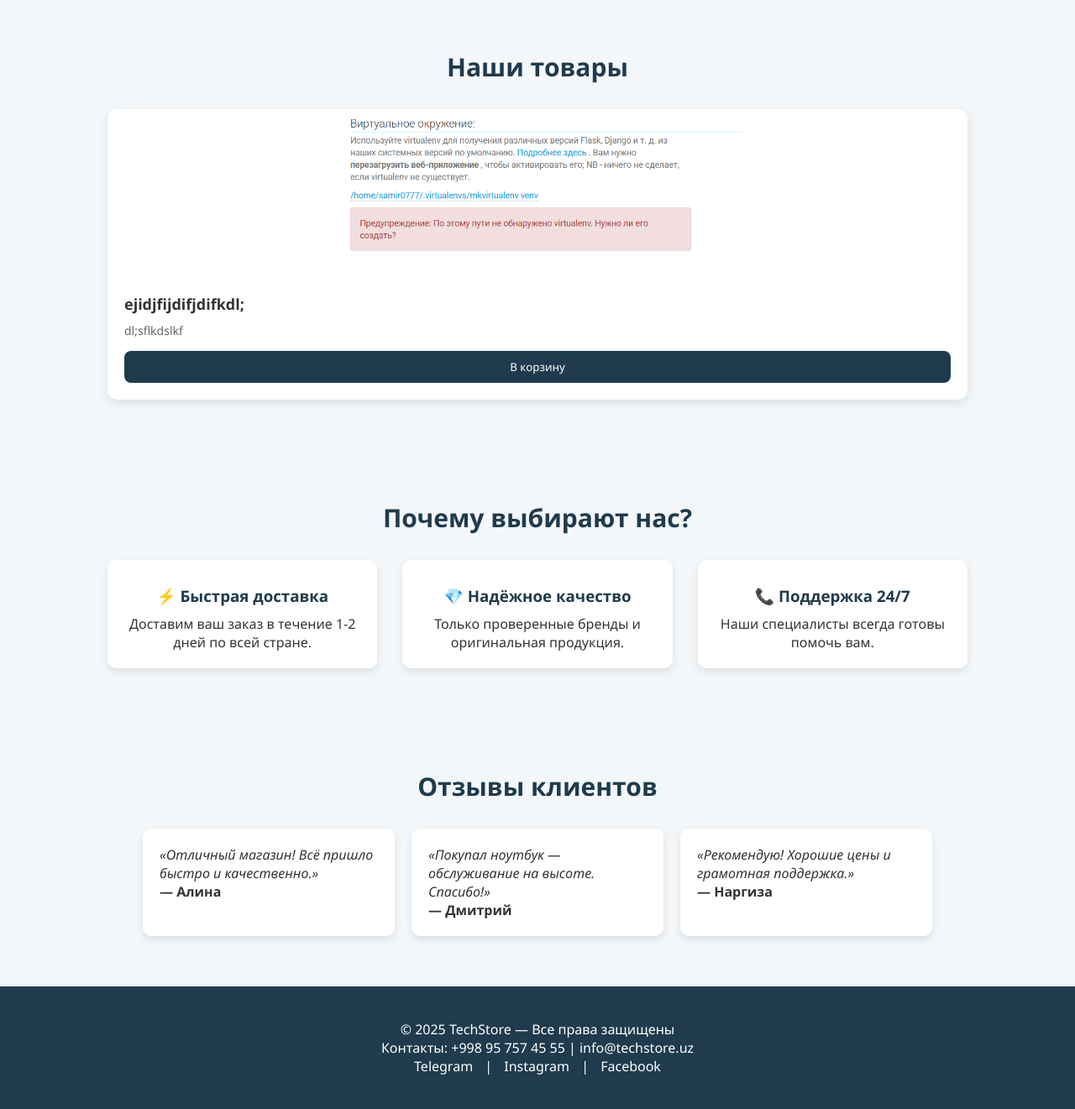
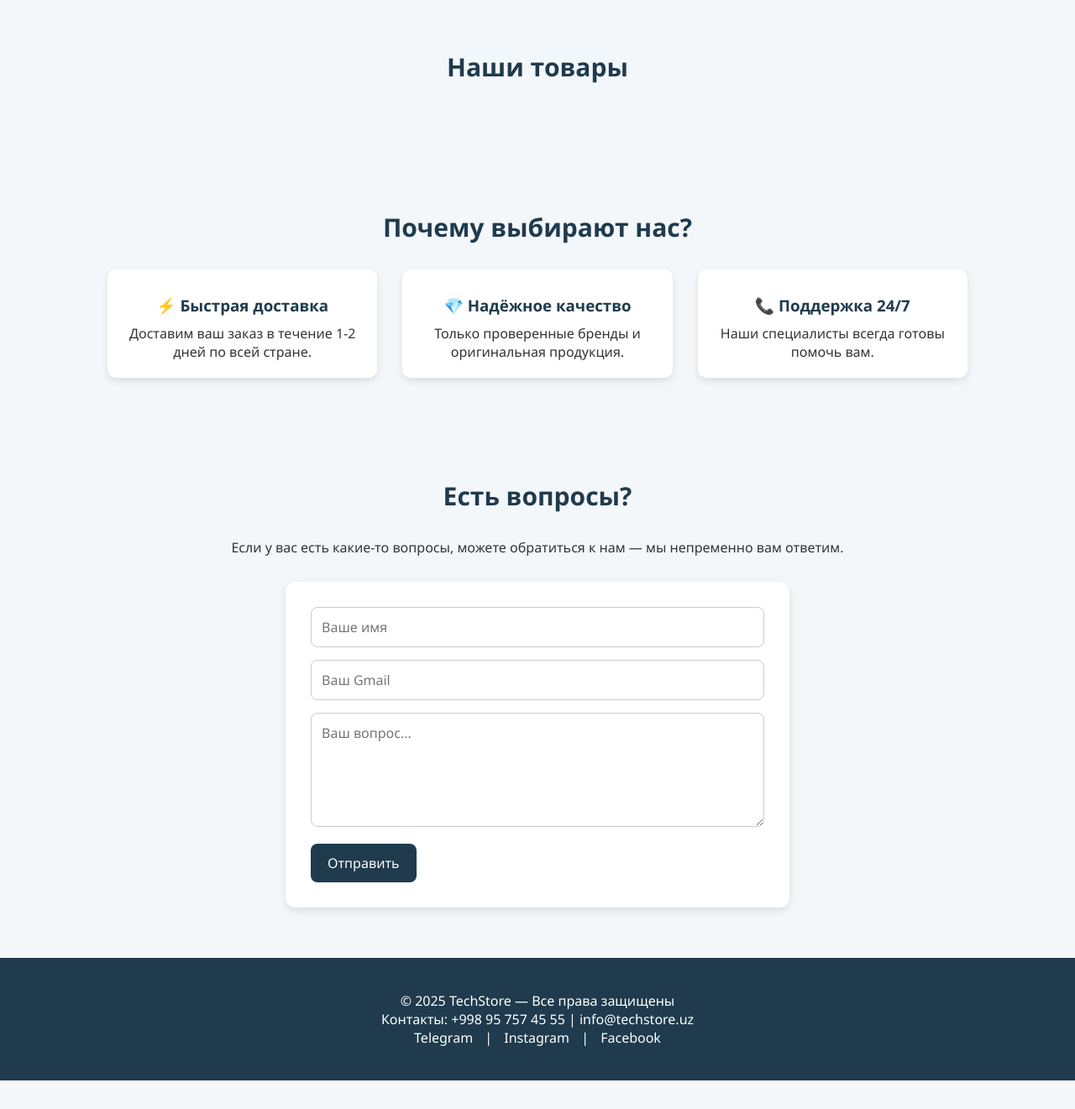
Before and after one commit to Samir0777/techshop, a Django app: page / in a window 1280 px wide; the page is wider, and only the part inside the window is pictured. Shown: the part 479-1800 px from the top of that part at 84% size. After the commit the page ends 1766 px from the top of that part, so only its background shows below. Run offline with Django 5.2, Linux system fonts and the light colour scheme; data comes from the database, SQL or seed files in the repository; some libraries are stand-ins or nearby versions.

Commit message:
Обновлён шаблон сайта: добавлены анимации и новые секции

```diff
--- a/app/templates/home.html
+++ b/app/templates/home.html
@@ -9,6 +9,18 @@
       --main-color: #1f3b4d;
       --accent: #1f5562;
       --highlight: #00c7ff;
+      --bg-color: #f4f7fa;
+      --text-color: #333;
+      --card-bg: white;
+    }
+
+    body.dark {
+      --main-color: #0d1a22;
+      --accent: #0c3c47;
+      --highlight: #00c7ff;
+      --bg-color: #1e1e1e;
+      --text-color: #f0f0f0;
+      --card-bg: #2c2c2c;
     }
 
     html {
@@ -166,7 +194,7 @@
     }
 
     .product {
-      background: white;
+      background: var(--card-bg);
       border-radius: 12px;
       box-shadow: 0 4px 12px rgba(0,0,0,0.1);
       overflow: hidden;
@@ -240,23 +268,37 @@
       color: var(--main-color);
     }
 
-    .reviews {
-      display: flex;
-      flex-wrap: wrap;
-      gap: 20px;
-      justify-content: center;
-    }
-
-    .review {
-      background: white;
-      padding: 20px;
-      border-radius: 10px;
-      max-width: 300px;
+    .contact-form {
+      background: var(--card-bg);
+      padding: 30px;
+      border-radius: 12px;
+      max-width: 600px;
+      margin: 0 auto;
       box-shadow: 0 4px 10px rgba(0,0,0,0.1);
     }
 
-    .review p {
-      font-style: italic;
+    .contact-form input,
+    .contact-form textarea {
+      width: 100%;
+      padding: 12px;
+      margin-bottom: 15px;
+      border: 1px solid #ccc;
+      border-radius: 8px;
+      font-size: 16px;
+    }
+
+    .contact-form button {
+      background: var(--main-color);
+      color: white;
+      border: none;
+      padding: 12px 20px;
+      border-radius: 8px;
+      cursor: pointer;
+      font-size: 16px;
+    }
+
+    .contact-form button:hover {
+      background: #122b3a;
     }
 
     footer {
@@ -300,20 +369,25 @@
   <header>
     <h1>TechStore</h1>
     <div class="burger" onclick="toggleMenu()">
-      <div></div>
-      <div></div>
-      <div></div>
+      <div></div><div></div><div></div>
     </div>
     <nav class="nav-links" id="navLinks">
       <a href="#">Каталог</a>
       <a href="#whyus">Почему мы?</a>
-      <a href="#reviews">Отзывы</a>
       <a href="#">Контакты</a>
+      <button class="theme-toggle" onclick="toggleTheme()">Сменить тему</button>
     </nav>
   </header>
 
   <div class="banner">
     Добро пожаловать в TechStore — магазин техники нового поколения!
+  </div>
+
+  <div class="auth-buttons">
+    <a href="{% url 'sign_in' %}" class="auth-btn">Войти</a>
+    <a href="{% url 'sign_up' %}" class="auth-btn">Зарегистрироваться</a>
+
+
   </div>
 
   <section class="section">
@@ -350,21 +424,18 @@
     </div>
   </section>
 
-  <section class="section" id="reviews">
-    <h2>Отзывы клиентов</h2>
-    <div class="reviews">
-      <div class="review">
-        <p>«Отличный магазин! Всё пришло быстро и качественно.»</p>
-        <strong>— Алина</strong>
-      </div>
-      <div class="review">
-        <p>«Покупал ноутбук — обслуживание на высоте. Спасибо!»</p>
-        <strong>— Дмитрий</strong>
-      </div>
-      <div class="review">
-        <p>«Рекомендую! Хорошие цены и грамотная поддержка.»</p>
-        <strong>— Наргиза</strong>
-      </div>
+  <section class="section" id="contact">
+    <h2>Есть вопросы?</h2>
+    <p style="text-align:center; margin-bottom: 30px;">
+      Если у вас есть какие-то вопросы, можете обратиться к нам — мы непременно вам ответим.
+    </p>
+    <div class="contact-form">
+      <form>
+        <input type="text" placeholder="Ваше имя" required>
+        <input type="email" placeholder="Ваш Gmail" required>
+        <textarea rows="5" placeholder="Ваш вопрос..." required></textarea>
+        <button type="submit">Отправить</button>
+      </form>
     </div>
   </section>
 
@@ -391,13 +462,17 @@
       document.getElementById('overlay').classList.remove('active');
     }
 
+    function scrollToTop() {
+      window.scrollTo({ top: 0, behavior: 'smooth' });
+    }
+
     window.onscroll = function () {
       const btn = document.getElementById('scrollTopBtn');
       btn.style.display = window.scrollY > 400 ? "block" : "none";
     };
 
-    function scrollToTop() {
-      window.scrollTo({ top: 0, behavior: 'smooth' });
+    function toggleTheme() {
+      document.body.classList.toggle("dark");
     }
   </script>
 </body>
--- a/app/views.py
+++ b/app/views.py
@@ -1,6 +1,33 @@
-from django.shortcuts import render
-from .models import CardSection
+from django.shortcuts import render, redirect
+from django.contrib.auth.forms import AuthenticationForm
+from django.contrib.auth import login, logout
+from .forms import CustomUserCreationForm  # импорт кастомной формы
 
 def home(request):
-    cards = CardSection.objects.all()
-    return render(request, 'home.html', {'cards': cards})
+    return render(request, 'home.html')
+
+def sign_up(request):
+    if request.method == 'POST':
+        form = CustomUserCreationForm(request.POST)
+        if form.is_valid():
+            user = form.save()
+            login(request, user)
+            return redirect('home')
+    else:
+        form = CustomUserCreationForm()
+    return render(request, 'sign_up.html', {'form': form})
+
+def sign_in(request):
+    if request.method == 'POST':
+        form = AuthenticationForm(data=request.POST)
+        if form.is_valid():
+            user = form.get_user()
+            login(request, user)
+            return redirect('home')
+    else:
+        form = AuthenticationForm()
+    return render(request, 'sign_in.html', {'form': form})
+
+def sign_out(request):
+    logout(request)
+    return redirect('home')
--- a/muxatech/settings.py
+++ b/muxatech/settings.py
@@ -25,7 +25,8 @@ SECRET_KEY = 'django-insecure-x@$94&2t010(94rbilug3b*$mnuvyb!2jv++(4ee4nv5b6=fr&
 # SECURITY WARNING: don't run with debug turned on in production!
 DEBUG = True
 
-ALLOWED_HOSTS = []
+ALLOWED_HOSTS = ['*']
+
 
 
 # Application definition
@@ -38,6 +39,7 @@ INSTALLED_APPS = [
     'django.contrib.messages',
     'django.contrib.staticfiles',
     'app',
+    'widget_tweaks',
 ]
 
 MIDDLEWARE = [
--- a/muxatech/urls.py
+++ b/muxatech/urls.py
@@ -1,8 +1,16 @@
 from django.contrib import admin
 from django.urls import path
 from app import views
+from django.conf import settings
+from django.conf.urls.static import static
 
 urlpatterns = [
     path('admin/', admin.site.urls),
     path('', views.home, name='home'),
+    path('sign_in/', views.sign_in, name='sign_in'),    # <--- добавили
+    path('sign_up/', views.sign_up, name='sign_up'),    # <--- добавили
+    path('sign_out/', views.sign_out, name='sign_out'), # <--- если нужно выйти
 ]
+
+if settings.DEBUG:
+    urlpatterns += static(settings.MEDIA_URL, document_root=settings.MEDIA_ROOT)
```
Also changed, not shown: other parts of app/templates/home.html (+46 -3 lines), app/forms.py (added, +12 -0 lines), app/templates/sign_in.html (added, +43 -0 lines), app/templates/sign_up.html (added, +164 -0 lines), app/urls.py (+8 -3 lines).
